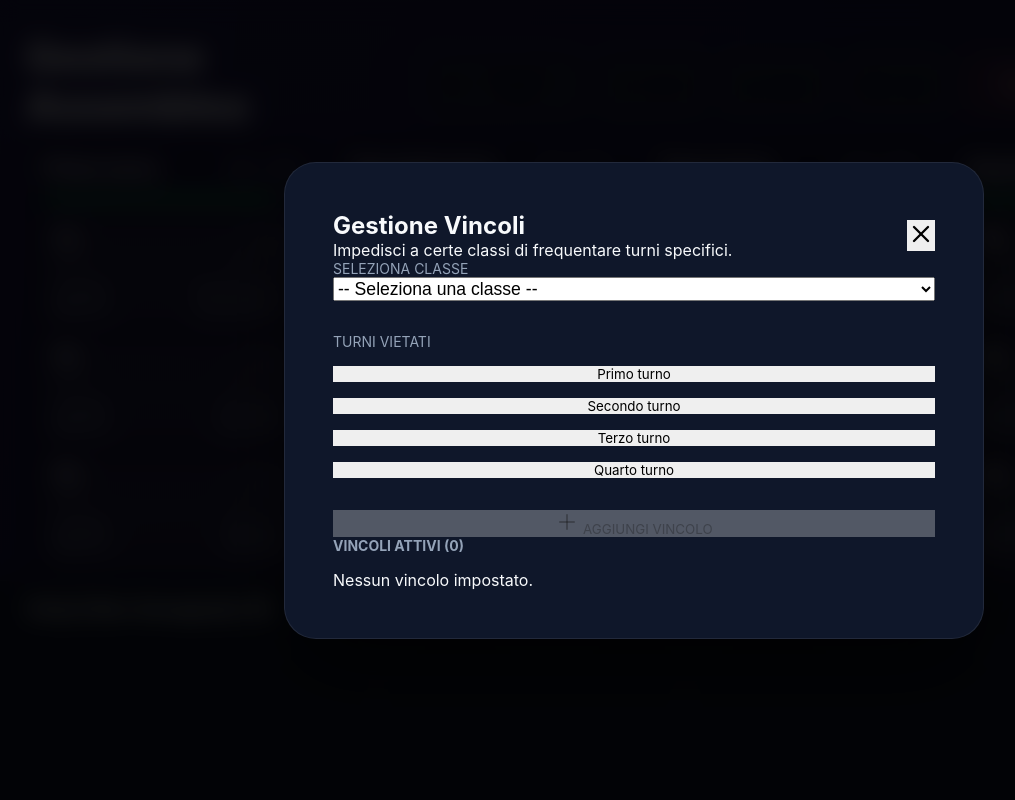
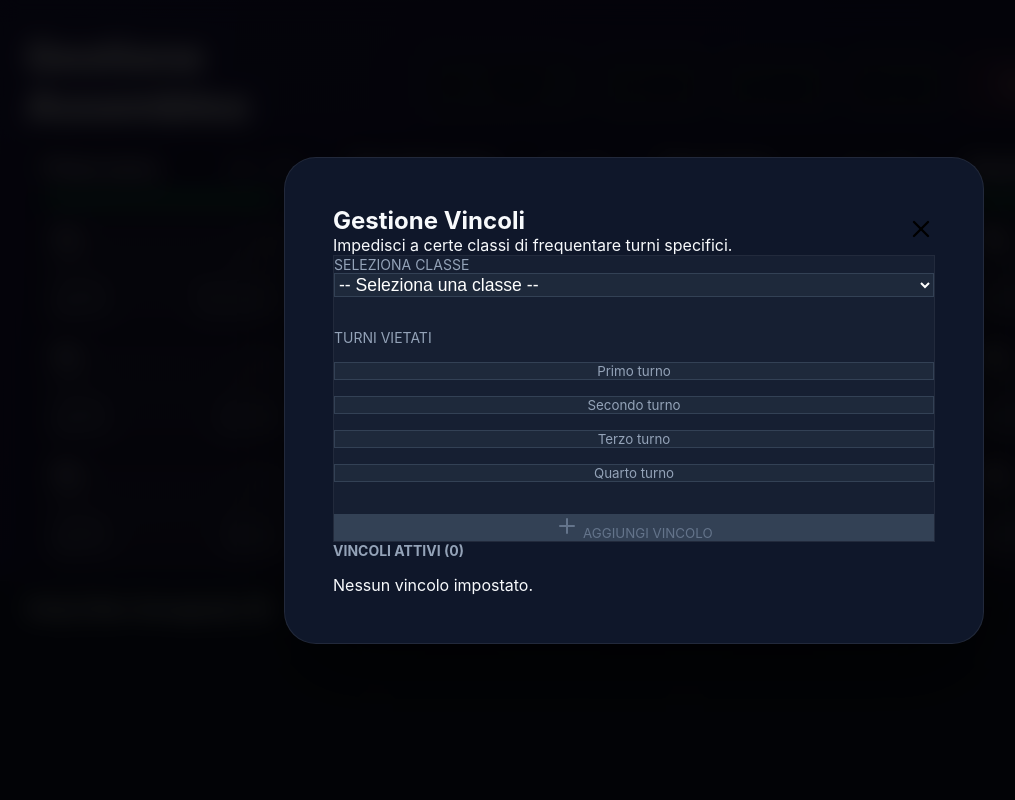
Before and after one commit to alessandrobigi121/gestione-assemblea, a Next.js app: page / in a window 1280 px wide. Both pictures are taken after a click on the button "Vincoli". Shown: the top 800 px of the page, without its empty margins (6-1021 px from the left). Built offline with nearby package versions, Linux system fonts and the light colour scheme.

Commit message:
style: force dark theme for constraints modal buttons

```diff
--- a/src/components/Dashboard.tsx
+++ b/src/components/Dashboard.tsx
@@ -560,24 +560,32 @@
                             <button
                                 onClick={() => setShowConstraintsModal(false)}
                                 className="p-3 hover:bg-slate-800 rounded-full transition-colors cursor-pointer text-slate-400 hover:text-white"
+                                style={{ background: 'transparent', border: 'none' }}
                             >
                                 <X size={28} />
                             </button>
                         </div>
 
                         {/* Add New Constraint */}
-                        <div className="flex-col gap-8 mb-10 p-8 rounded-3xl bg-slate-900/50 border border-slate-800">
+                        <div className="flex-col gap-8 mb-10 p-8 rounded-3xl" style={{ background: 'rgba(30, 41, 59, 0.5)', border: '1px solid rgba(255,255,255,0.05)' }}>
                             <div className="flex-col gap-3">
                                 <label className="text-sm font-bold text-slate-500 tracking-widest">SELEZIONA CLASSE</label>
                                 <select
                                     value={selectedConstraintClass}
                                     onChange={(e) => setSelectedConstraintClass(e.target.value)}
-                                    className="w-full p-4 rounded-2xl bg-slate-800 border border-slate-700 text-white focus:border-blue-500 outline-none transition-all hover:bg-slate-750"
-                                    style={{ fontSize: '1.1rem', appearance: 'auto', cursor: 'pointer' }}
+                                    className="w-full p-4 rounded-2xl outline-none transition-all"
+                                    style={{
+                                        backgroundColor: '#1e293b',
+                                        color: 'white',
+                                        border: '1px solid #334155',
+                                        fontSize: '1.1rem',
+                                        appearance: 'auto',
+                                        cursor: 'pointer'
+                                    }}
                                 >
-                                    <option value="" style={{ background: '#1e293b' }}>-- Seleziona una classe --</option>
+                                    <option value="" style={{ background: '#1e293b', color: 'white' }}>-- Seleziona una classe --</option>
                                     {[...manager.getClasses()].sort((a, b) => a.classId.localeCompare(b.classId)).map(c => (
-                                        <option key={c.classId} value={c.classId} style={{ background: '#1e293b' }}>
+                                        <option key={c.classId} value={c.classId} style={{ background: '#1e293b', color: 'white' }}>
                                             {c.classId} ({c.students} studenti)
                                         </option>
                                     ))}
@@ -593,10 +601,13 @@
                                             <button
                                                 key={s}
                                                 onClick={() => toggleConstraintShift(s)}
-                                                className={`p-5 rounded-2xl text-lg font-semibold transition-all duration-300 border cursor-pointer flex items-center justify-center gap-3 shadow-lg ${isSelected
-                                                        ? 'bg-gradient-to-br from-red-600 to-red-700 border-red-500 text-white transform scale-[1.02]'
-                                                        : 'bg-slate-800 border-slate-700 text-slate-400 hover:bg-slate-700 hover:text-slate-200 hover:border-slate-600'
-                                                    }`}
+                                                className="p-5 rounded-2xl text-lg font-semibold transition-all duration-300 border cursor-pointer flex items-center justify-center gap-3 shadow-lg"
+                                                style={{
+                                                    backgroundColor: isSelected ? '#dc2626' : '#1e293b',
+                                                    color: isSelected ? 'white' : '#94a3b8',
+                                                    border: isSelected ? '1px solid #ef4444' : '1px solid #334155',
+                                                    transform: isSelected ? 'scale(1.02)' : 'none'
+                                                }}
                                             >
                                                 {isSelected && <Ban size={20} />} {s}
                                             </button>
@@ -608,10 +619,17 @@
                             <button
                                 onClick={addConstraint}
                                 disabled={!selectedConstraintClass || selectedConstraintShifts.length === 0}
-                                className={`mt-2 p-5 rounded-2xl flex items-center justify-center gap-3 font-bold text-lg transition-all duration-300 cursor-pointer shadow-xl ${(!selectedConstraintClass || selectedConstraintShifts.length === 0)
-                                        ? 'bg-slate-800 text-slate-600 cursor-not-allowed'
-                                        : 'bg-gradient-to-r from-blue-600 to-indigo-600 hover:from-blue-500 hover:to-indigo-500 text-white transform hover:scale-[1.02]'
-                                    }`}
+                                className="mt-2 p-5 rounded-2xl flex items-center justify-center gap-3 font-bold text-lg transition-all duration-300 cursor-pointer shadow-xl"
+                                style={{
+                                    background: (!selectedConstraintClass || selectedConstraintShifts.length === 0)
+                                        ? '#334155'
+                                        : 'linear-gradient(to right, #2563eb, #4f46e5)',
+                                    color: (!selectedConstraintClass || selectedConstraintShifts.length === 0)
+                                        ? '#64748b'
+                                        : 'white',
+                                    border: 'none',
+                                    cursor: (!selectedConstraintClass || selectedConstraintShifts.length === 0) ? 'not-allowed' : 'pointer'
+                                }}
                             >
                                 <Plus size={24} /> AGGIUNGI VINCOLO
                             </button>
@@ -628,12 +646,12 @@
                                 )}
 
                                 {Object.entries(constraints).map(([cId, shifts]) => (
-                                    <div key={cId} className="group flex-row justify-between items-center p-4 rounded-2xl bg-slate-800/80 border border-slate-700/50 hover:bg-slate-800 transition-all">
+                                    <div key={cId} className="group flex-row justify-between items-center p-4 rounded-2xl transition-all" style={{ background: 'rgba(30, 41, 59, 0.8)', border: '1px solid rgba(51, 65, 85, 0.5)' }}>
                                         <div className="flex-col gap-2">
                                             <strong className="text-xl text-white pl-1">{cId}</strong>
                                             <div className="flex-row gap-2 flex-wrap">
                                                 {shifts.map(s => (
-                                                    <span key={s} className="text-xs px-3 py-1.5 rounded-full bg-red-900/30 text-red-300 border border-red-500/20 font-medium tracking-wide">
+                                                    <span key={s} className="text-xs px-3 py-1.5 rounded-full font-medium tracking-wide" style={{ background: 'rgba(127, 29, 29, 0.3)', color: '#fca5a5', border: '1px solid rgba(239, 68, 68, 0.2)' }}>
                                                         {s}
                                                     </span>
                                                 ))}
@@ -643,6 +661,7 @@
                                             onClick={() => removeConstraint(cId)}
                                             className="p-3 text-slate-500 hover:text-red-400 hover:bg-red-400/10 rounded-xl transition-all cursor-pointer"
                                             title="Rimuovi vincolo"
+                                            style={{ background: 'transparent', border: 'none' }}
                                         >
                                             <Trash2 size={22} />
                                         </button>
```
